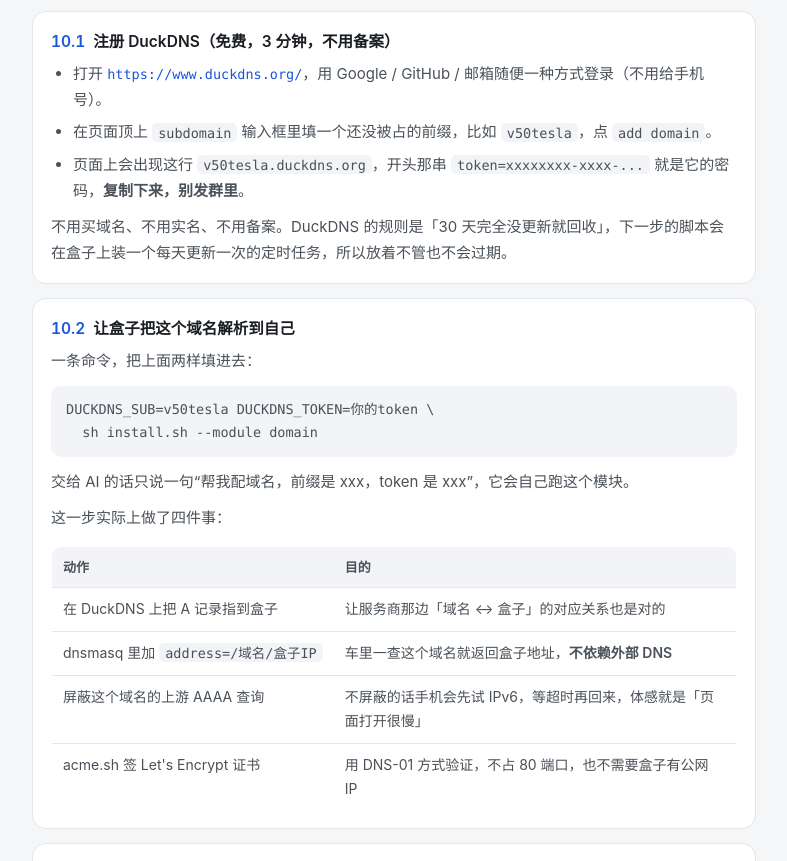
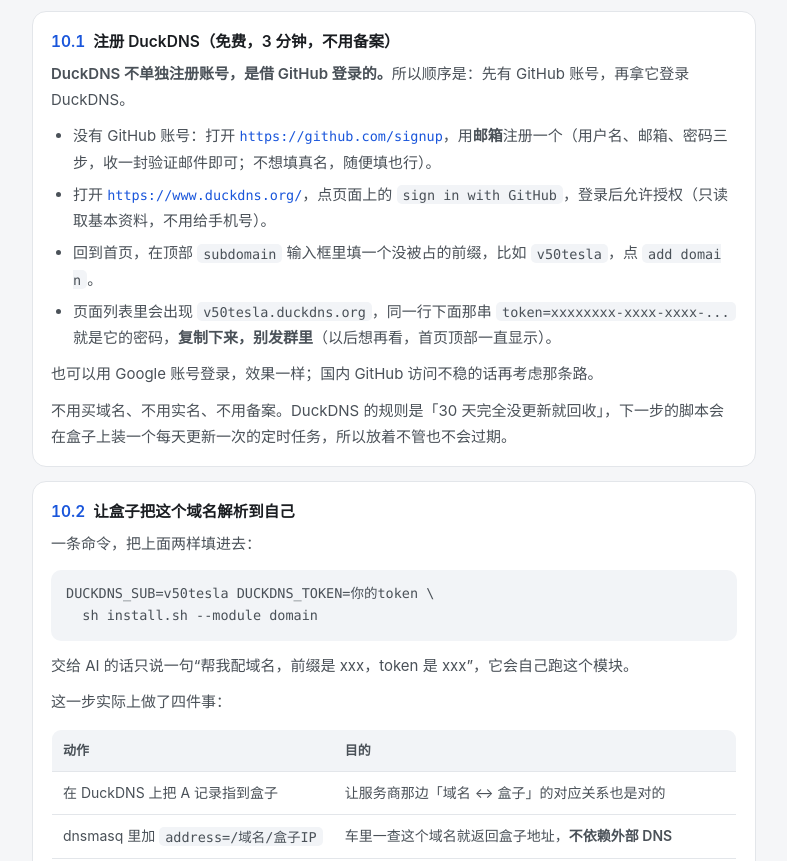
Before and after one commit to Rcsafter/V50-F50-Carplay-box-mu300, a plain HTML site: page docs/index.html in a window 1280 px wide. Shown: the part 9974-10835 px from the top of the page, without its empty margins (246-1033 px from the left). Drawn offline with Linux system fonts and the light colour scheme.

Commit message:
域名申请步骤写准：DuckDNS 借 GitHub 登录，先有 GitHub 账号（邮箱注册）

```diff
--- a/docs/index.html
+++ b/docs/index.html
@@ -566,11 +566,14 @@
   <div class="step">
     <p class="h"><span class="idx">10.1</span>注册 DuckDNS（免费，3 分钟，不用备案）</p>
     <div class="body">
+      <p><strong>DuckDNS 不单独注册账号，是借 GitHub 登录的。</strong>所以顺序是：先有 GitHub 账号，再拿它登录 DuckDNS。</p>
       <ul>
-        <li>打开 <span class="path">https://www.duckdns.org/</span>，用 Google / GitHub / 邮箱随便一种方式登录（不用给手机号）。</li>
-        <li>在页面顶上 <code>subdomain</code> 输入框里填一个还没被占的前缀，比如 <code>v50tesla</code>，点 <code>add domain</code>。</li>
-        <li>页面上会出现这行 <code>v50tesla.duckdns.org</code>，开头那串 <code>token=xxxxxxxx-xxxx-...</code> 就是它的密码，<strong>复制下来，别发群里</strong>。</li>
+        <li>没有 GitHub 账号：打开 <span class="path">https://github.com/signup</span>，用<strong>邮箱</strong>注册一个（用户名、邮箱、密码三步，收一封验证邮件即可；不想填真名，随便填也行）。</li>
+        <li>打开 <span class="path">https://www.duckdns.org/</span>，点页面上的 <code>sign in with GitHub</code>，登录后允许授权（只读取基本资料，不用给手机号）。</li>
+        <li>回到首页，在顶部 <code>subdomain</code> 输入框里填一个没被占的前缀，比如 <code>v50tesla</code>，点 <code>add domain</code>。</li>
+        <li>页面列表里会出现 <code>v50tesla.duckdns.org</code>，同一行下面那串 <code>token=xxxxxxxx-xxxx-xxxx-...</code> 就是它的密码，<strong>复制下来，别发群里</strong>（以后想再看，首页顶部一直显示）。</li>
       </ul>
+      <p>也可以用 Google 账号登录，效果一样；国内 GitHub 访问不稳的话再考虑那条路。</p>
       <p>不用买域名、不用实名、不用备案。DuckDNS 的规则是「30 天完全没更新就回收」，下一步的脚本会在盒子上装一个每天更新一次的定时任务，所以放着不管也不会过期。</p>
     </div>
   </div>
```
Also changed, not shown: 3 other files.
